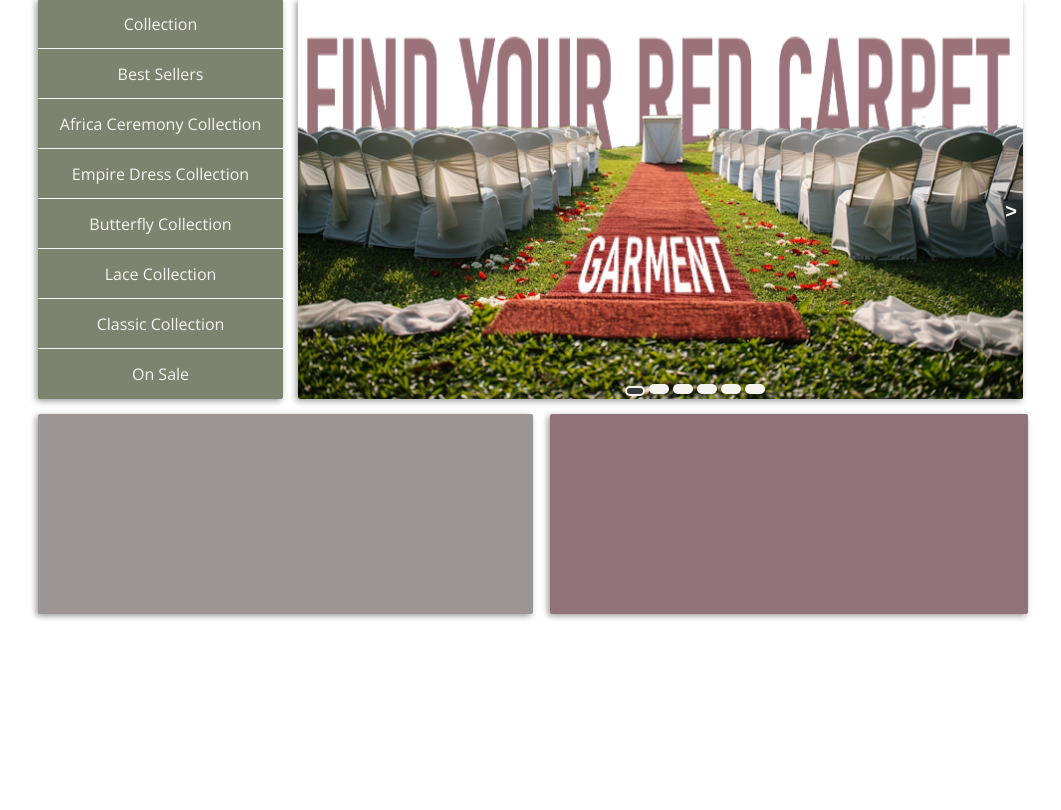
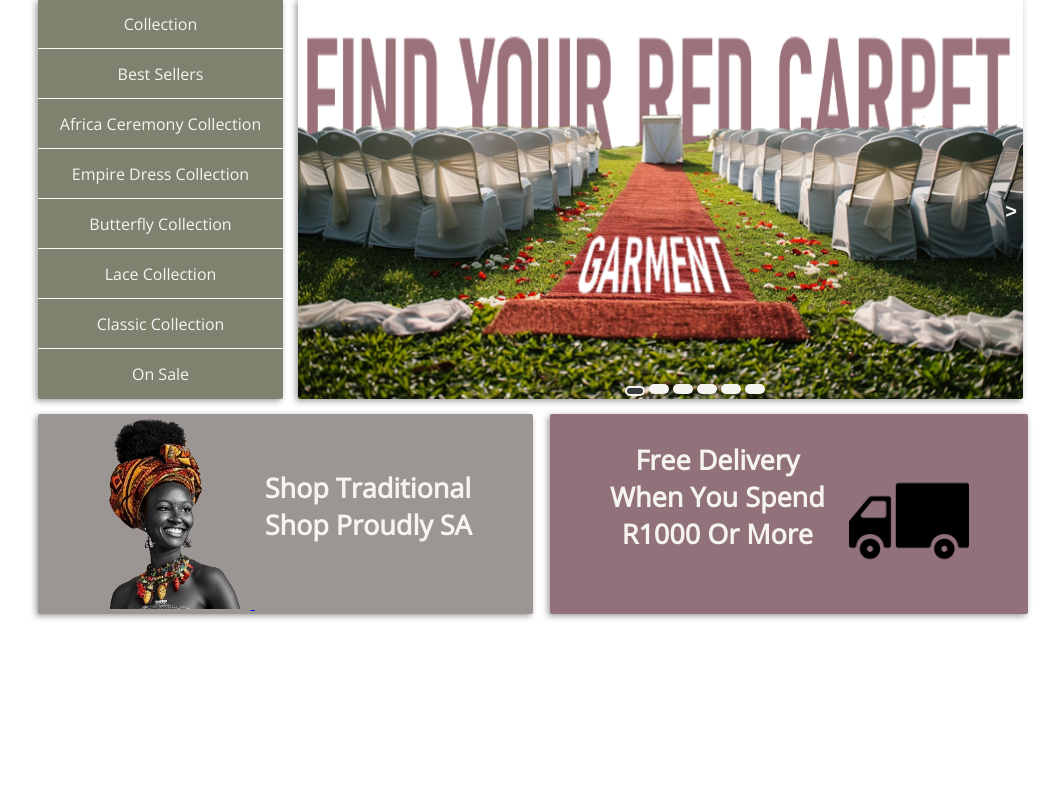
Before and after one commit to otsilemodiselle/ITECA_Project, a PHP site: page /projectIndexPHPForm.php in a window 1280 px wide. Shown: the part 140-950 px from the top of the page, without its empty margins (107-1168 px from the left). Run offline with PHP 8.4, Linux system fonts and the light colour scheme.

Commit message:
complete index page href specifications

```diff
--- a/Deliverable 2/Prototypes/A/projectIndexPHPForm.php
+++ b/Deliverable 2/Prototypes/A/projectIndexPHPForm.php
@@ -155,22 +155,34 @@
                 <div class="carousel_container">
                     <ul class="carousel_track">
                         <li class="carousel_slide current-slide">
-                            <img src="carousel_1.webp" alt="" class="carousel_img">
+                            <a href="">
+                                <img src="carousel_1.webp" alt="" class="carousel_img">
+                            </a>
                         </li>
                         <li class="carousel_slide">
-                            <img src="carousel_2.webp" alt="" class="carousel_img">
+                            <a href="projectProductPHPForm.php?prod_id=30">
+                                <img src="carousel_2.webp" alt="" class="carousel_img">
+                            </a>
                         </li>
                         <li class="carousel_slide">
-                            <img src="carousel_3.webp" alt="" class="carousel_img">
+                            <a href="projectProductPHPForm.php?prod_id=13">
+                                <img src="carousel_3.webp" alt="" class="carousel_img">
+                            </a>
                         </li>
                         <li class="carousel_slide">
-                            <img src="carousel_4.webp" alt="" class="carousel_img">
+                            <a href="projectProductPHPForm.php?prod_id=41">
+                                <img src="carousel_4.webp" alt="" class="carousel_img">
+                            </a>
                         </li>
                         <li class="carousel_slide">
-                            <img src="carousel_5.webp" alt="" class="carousel_img">
+                            <a href="projectProductPHPForm.php?prod_id=36">
+                                <img src="carousel_5.webp" alt="" class="carousel_img">
+                            </a>
                         </li>
                         <li class="carousel_slide">
+                        <a href="projectProductPHPForm.php?prod_id=9">
                             <img src="carousel_6.webp" alt="" class="carousel_img">
+                        </a>
                         </li>
                     </ul>
                 </div>
@@ -188,9 +200,15 @@
         </div>
 
         <div class='left-placart'>
+            <a href="projectCataloguePHPForm.php?cat=africa_ceremony">
+                <img src="shop_traditional.webp" class="promo_img_left">
+                <p class= "promo_text_left">Shop Traditional <br> Shop Proudly SA<br><br><br></p>
+            </a>
         </div>
 
         <div class='right-placart'>
+            <p class="promo_text_right">Free Delivery <br> When You Spend <br> R1000 Or More<br><br></p>
+            <img src="cargo-truck.png" class="promo_img_right">
         </div>
 
       </div>
--- a/Deliverable 2/Prototypes/A/projectPHPStyles.css
+++ b/Deliverable 2/Prototypes/A/projectPHPStyles.css
@@ -940,7 +940,7 @@ header {
     background: transparent;
     margin-left: 327px;
     top: 380px;
-    width: 200px;
+    width: 170px;
     position: absolute;
     /* z-index: 10000; */
 }
@@ -973,3 +973,34 @@ header {
     width: 20px;
     height: 100%;
 }
+
+.promo_text_left {
+    display: inline-block;
+    font-family: "Open Sans", sans-serif;
+    color: #F6F4F0;
+    font-size: 27px;
+    font-weight: bold;
+    margin-left: 10px;
+}
+
+.promo_text_right {
+    display: inline-block;
+    font-family: "Open Sans", sans-serif;
+    color: #F6F4F0;
+    font-size: 27px;
+    font-weight: bold;
+    margin-left: 60px;
+    text-align: center;
+}
+
+.promo_img_left {
+    height: 195px;
+    margin-left: 40px;
+    /* width: 100%; */
+}
+
+.promo_img_right {
+    height: 120px;
+    margin-left: 20px;
+    transform: scaleX(-1);
+}
```
Also changed, not shown: Deliverable 2/Prototypes/A/cargo-truck.png (added), Deliverable 2/Prototypes/A/shop_traditional.webp (added).
